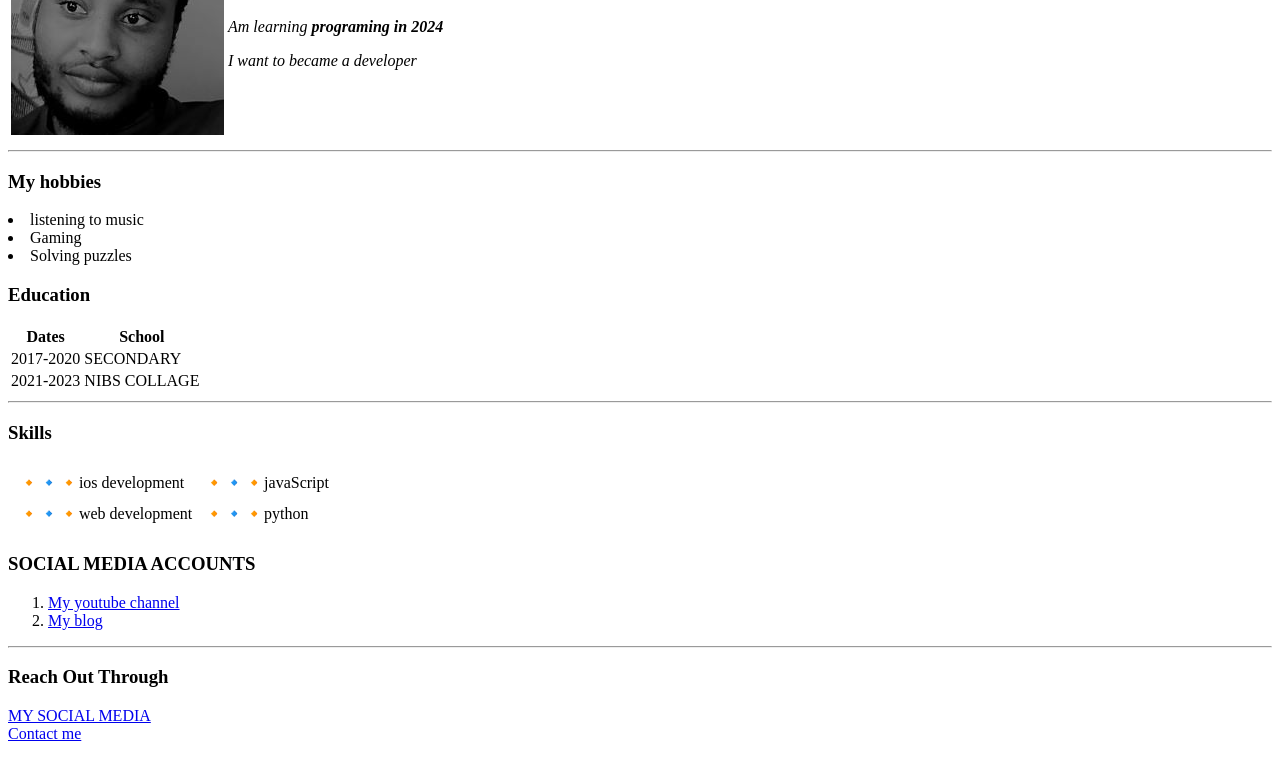
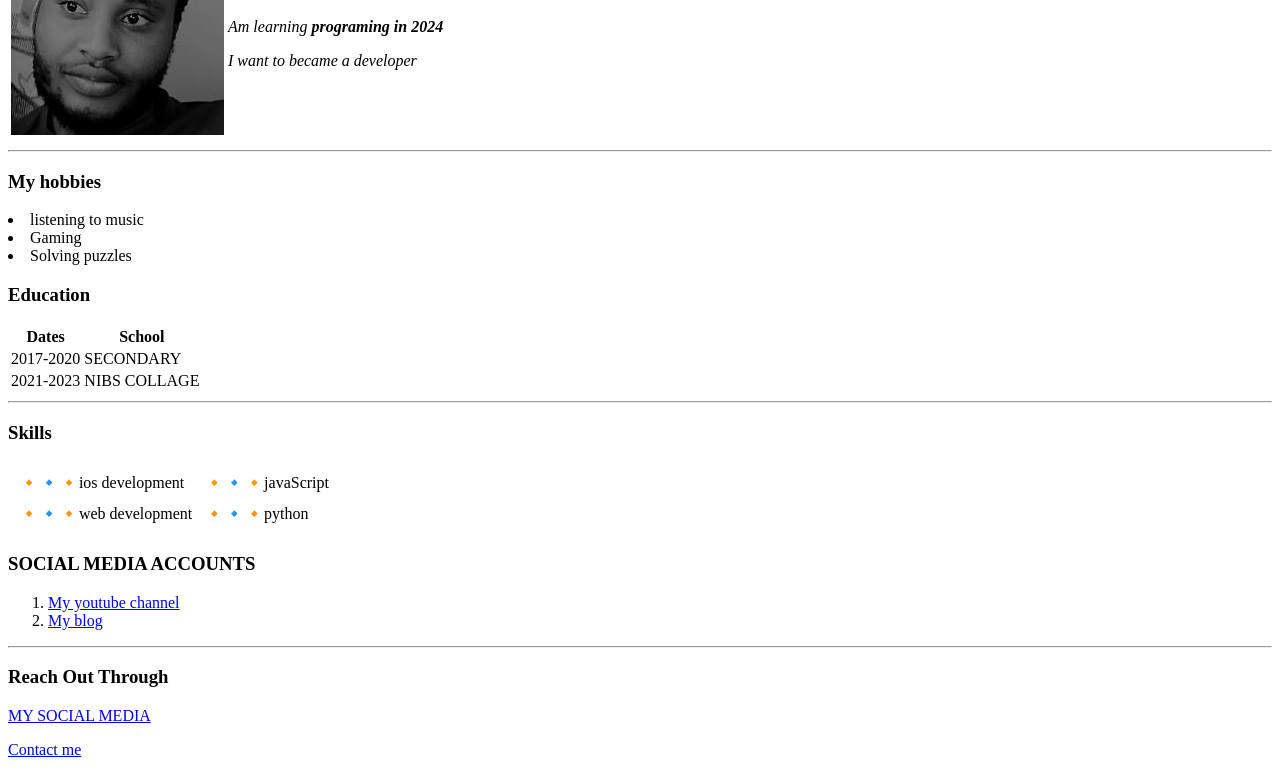
Before and after one commit to peterspike82/cv, a plain HTML site: page index2.html in a window 1280 px wide. Shown: the part 126-901 px from the top of the page. Before the commit the page ends 877 px from the top, so only its background shows below. Drawn offline with Linux system fonts and the light colour scheme.

Commit message:
Update index2.html

```diff
--- a/index2.html
+++ b/index2.html
@@ -64,7 +64,8 @@
 </ol>
 <hr>
 <h3>Reach Out Through</h3>
-<a href="Social media.html">MY SOCIAL MEDIA</a><br>
-<a href="Contact me.html">Contact me</a>
+<a href="Social media.html">MY SOCIAL MEDIA</a>
+
+<p><a href="Contact me.html">Contact me</a></p>
 </body>
 </html>
```
